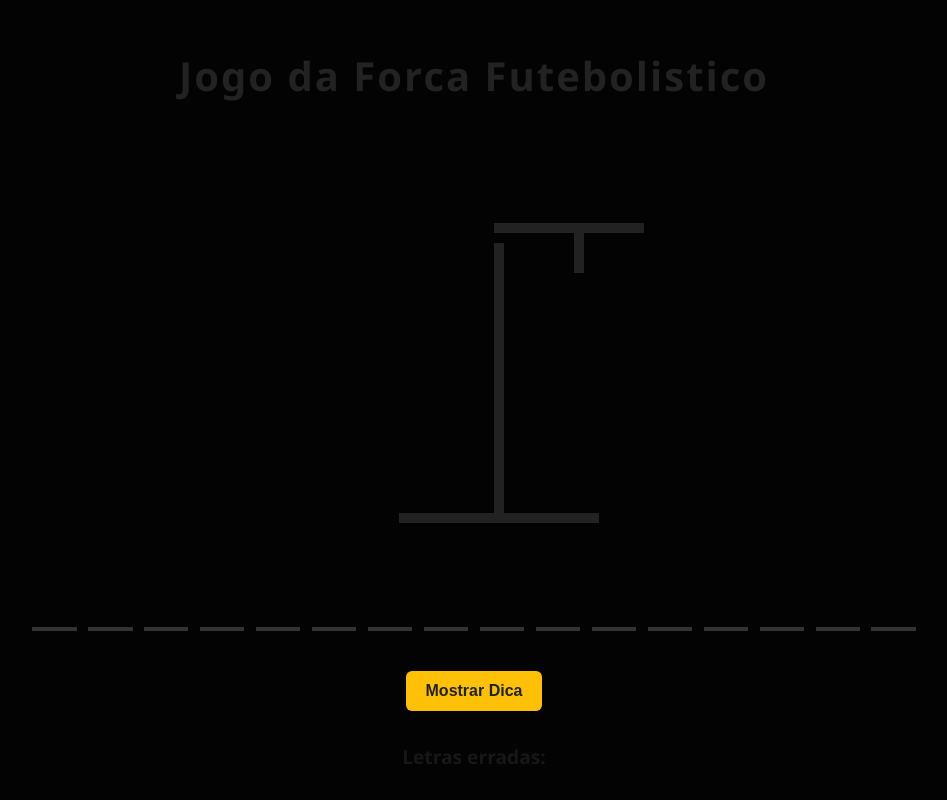
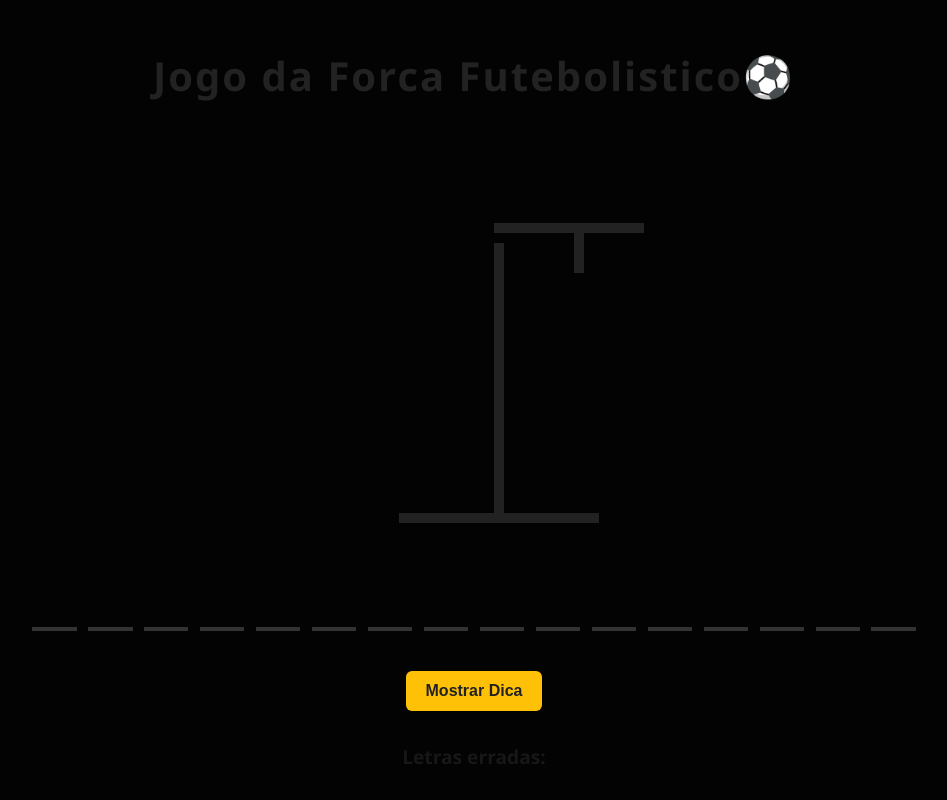
Before and after one commit to joao-emanuel-melo/estudos-front-end, a Next.js app in the folder jogo_da_forca/: page / in a window 1280 px wide. Shown: the top 800 px of the page, without its empty margins (166-1113 px from the left). Built offline with nearby package versions, Linux system fonts and the light colour scheme.

Commit message:
alteração

```diff
--- a/jogo_da_forca/app/page.jsx
+++ b/jogo_da_forca/app/page.jsx
@@ -115,7 +115,7 @@ export default function HangmanGame() {
 
   return (
     <div className={styles.container}>
-      <h1 className={styles.title}>Jogo da Forca Futebolistico</h1>
+      <h1 className={styles.title}>Jogo da Forca Futebolistico⚽</h1>
 
       <div className={styles.gameStatus}>
         {isWinner && "Parabéns, você venceu! 🎉"}
```
